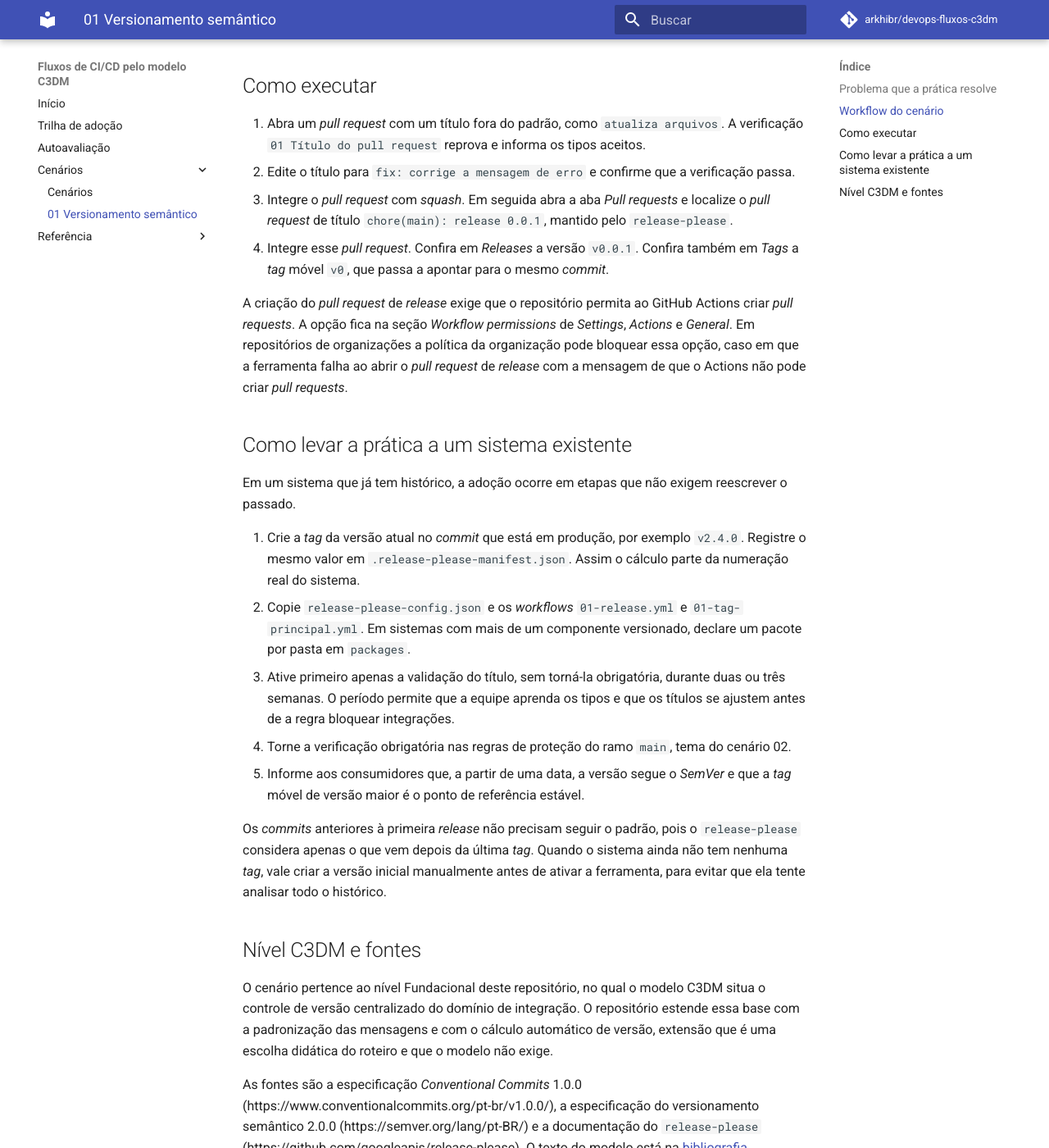
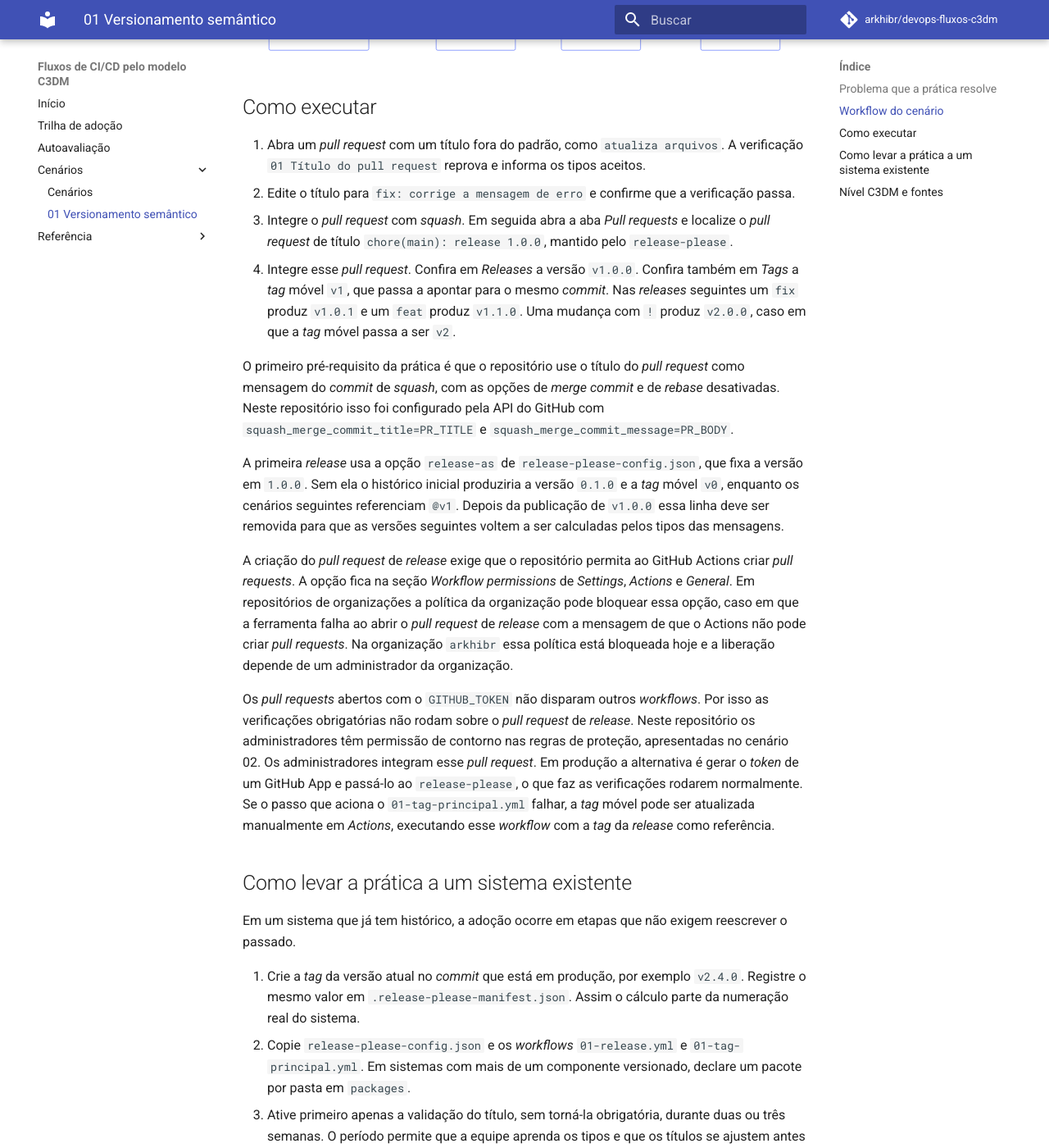
Before and after one commit to arkhibr/devops-fluxos-c3dm, an MkDocs documentation site: the page built from docs/cenarios/01.md, in a window 1280 px wide and 1400 px high, scrolled down 2045 px. Shown: the whole window at 82% size. Built offline with MkDocs 1.6.1 and Material for MkDocs 9.7.7, drawn with Linux system fonts in a browser that asks for light colours; comment, search, counter and statistics services are not loaded; some of the changed text lies outside the part shown.

Commit message:
fix(01): versão inicial 1.0.0, permissão de issues, guarda da tag móvel e pré-requisitos do squash
Co-Authored-By: Claude Opus 5.5 <noreply@anthropic.com>

```diff
--- a/cenarios/01-versionamento-semantico/README.md
+++ b/cenarios/01-versionamento-semantico/README.md
@@ -19,7 +19,7 @@ O ponto de exclamação depois do tipo, ou um rodapé `BREAKING CHANGE:` no corp
 
 ## Workflow do cenário
 
-O cenário usa três *workflows*, que são arquivos YAML em `.github/workflows/` executados pelo GitHub Actions para reagir a eventos do repositório. O primeiro é o `01-titulo-pr.yml`, que valida o título de cada *pull request* com a ação `amannn/action-semantic-pull-request` e aceita os tipos `feat` `fix` `docs` `chore` `ci` `test` `refactor` separados por espaço na configuração. Um *pull request* é a proposta de integrar uma alteração ao ramo principal. A validação recai sobre o título porque a integração com a opção *squash* reúne todos os *commits* em um só cuja mensagem é esse título.
+O cenário usa três *workflows*, que são arquivos YAML em `.github/workflows/` executados pelo GitHub Actions para reagir a eventos do repositório. O primeiro é o `01-titulo-pr.yml`, que valida o título de cada *pull request* com a ação `amannn/action-semantic-pull-request` e aceita sete tipos, listados na configuração do próprio arquivo. Um *pull request* é a proposta de integrar uma alteração ao ramo principal. A validação recai sobre o título porque a integração com a opção *squash* reúne todos os *commits* em um só. Isso vale somente quando o repositório está configurado para usar o título do *pull request* como mensagem desse *commit*, pré-requisito descrito na seção sobre execução.
 
 O segundo é o `01-release.yml`, que roda a cada *push* no ramo `main` e executa a ferramenta `release-please`, sendo *push* o envio de *commits* ao repositório remoto. A ferramenta lê as mensagens desde a última versão, calcula a próxima e mantém aberto um *pull request* de *release* que atualiza o arquivo `version.txt` e o `CHANGELOG.md`. Quando esse *pull request* é integrado, ela cria a *tag* `vX.Y.Z` e a *release* correspondente a partir da configuração de `release-please-config.json`, que declara um único pacote na raiz do repositório com ponto de partida `0.0.0` em `.release-please-manifest.json`.
 
@@ -45,10 +45,16 @@ sequenceDiagram
 
 1. Abra um *pull request* com um título fora do padrão, como `atualiza arquivos`. A verificação `01 Título do pull request` reprova e informa os tipos aceitos.
 2. Edite o título para `fix: corrige a mensagem de erro` e confirme que a verificação passa.
-3. Integre o *pull request* com *squash*. Em seguida abra a aba *Pull requests* e localize o *pull request* de título `chore(main): release 0.0.1`, mantido pelo `release-please`.
-4. Integre esse *pull request*. Confira em *Releases* a versão `v0.0.1`. Confira também em *Tags* a *tag* móvel `v0`, que passa a apontar para o mesmo *commit*.
+3. Integre o *pull request* com *squash*. Em seguida abra a aba *Pull requests* e localize o *pull request* de título `chore(main): release 1.0.0`, mantido pelo `release-please`.
+4. Integre esse *pull request*. Confira em *Releases* a versão `v1.0.0`. Confira também em *Tags* a *tag* móvel `v1`, que passa a apontar para o mesmo *commit*. Nas *releases* seguintes um `fix` produz `v1.0.1` e um `feat` produz `v1.1.0`. Uma mudança com `!` produz `v2.0.0`, caso em que a *tag* móvel passa a ser `v2`.
 
-A criação do *pull request* de *release* exige que o repositório permita ao GitHub Actions criar *pull requests*. A opção fica na seção *Workflow permissions* de *Settings*, *Actions* e *General*. Em repositórios de organizações a política da organização pode bloquear essa opção, caso em que a ferramenta falha ao abrir o *pull request* de *release* com a mensagem de que o Actions não pode criar *pull requests*.
+O primeiro pré-requisito da prática é que o repositório use o título do *pull request* como mensagem do *commit* de *squash*, com as opções de *merge commit* e de *rebase* desativadas. Neste repositório isso foi configurado pela API do GitHub com `squash_merge_commit_title=PR_TITLE` e `squash_merge_commit_message=PR_BODY`.
+
+A primeira *release* usa a opção `release-as` de `release-please-config.json`, que fixa a versão em `1.0.0`. Sem ela o histórico inicial produziria a versão `0.1.0` e a *tag* móvel `v0`, enquanto os cenários seguintes referenciam `@v1`. Depois da publicação de `v1.0.0` essa linha deve ser removida para que as versões seguintes voltem a ser calculadas pelos tipos das mensagens.
+
+A criação do *pull request* de *release* exige que o repositório permita ao GitHub Actions criar *pull requests*. A opção fica na seção *Workflow permissions* de *Settings*, *Actions* e *General*. Em repositórios de organizações a política da organização pode bloquear essa opção, caso em que a ferramenta falha ao abrir o *pull request* de *release* com a mensagem de que o Actions não pode criar *pull requests*. Na organização `arkhibr` essa política está bloqueada hoje e a liberação depende de um administrador da organização.
+
+Os *pull requests* abertos com o `GITHUB_TOKEN` não disparam outros *workflows*. Por isso as verificações obrigatórias não rodam sobre o *pull request* de *release*. Neste repositório os administradores têm permissão de contorno nas regras de proteção, apresentadas no cenário 02. Os administradores integram esse *pull request*. Em produção a alternativa é gerar o *token* de um GitHub App e passá-lo ao `release-please`, o que faz as verificações rodarem normalmente. Se o passo que aciona o `01-tag-principal.yml` falhar, a *tag* móvel pode ser atualizada manualmente em *Actions*, executando esse *workflow* com a *tag* da *release* como referência.
 
 ## Como levar a prática a um sistema existente
 
--- a/release-please-config.json
+++ b/release-please-config.json
@@ -4,6 +4,7 @@
   "packages": {
     ".": {
       "release-type": "simple",
+      "release-as": "1.0.0",
       "changelog-path": "CHANGELOG.md"
     }
   }
```
Also changed, not shown: 3 other files.
